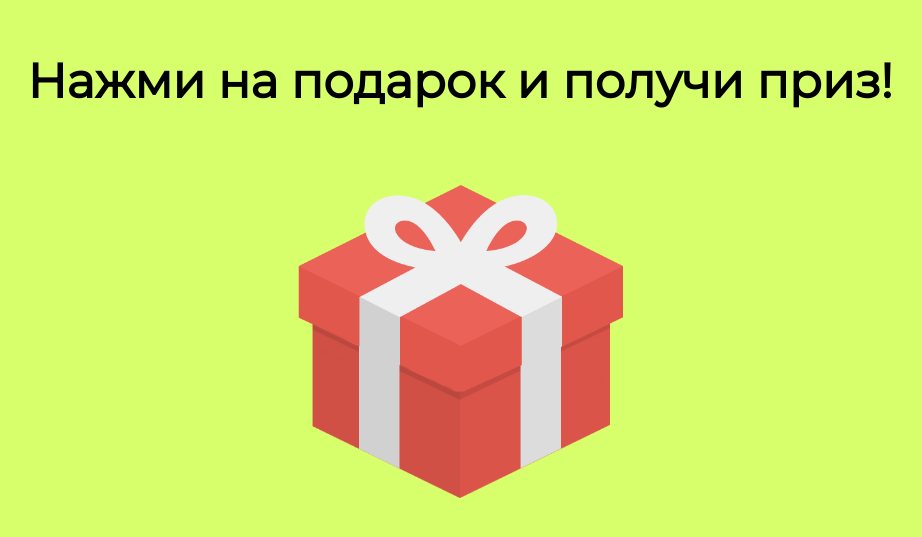
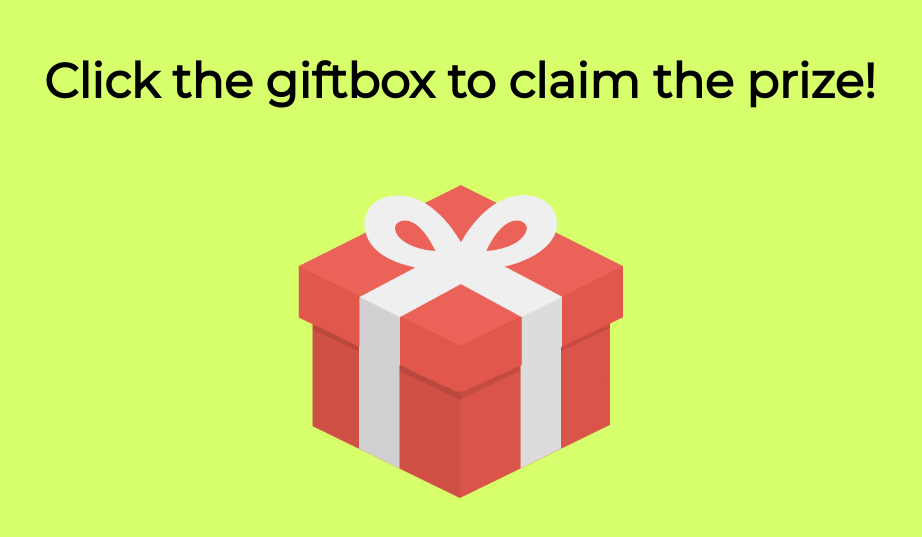
Before and after one commit to Dani1kazantsev/kodland-gift-M8L4-eng, a plain HTML site: page index.html in a window 1280 px wide. Shown: the part 129-666 px from the top of the page, without its empty margins (180-1102 px from the left). Drawn offline with Linux system fonts and the light colour scheme.

Commit message:
Update index.html

```diff
--- a/index.html
+++ b/index.html
@@ -5,10 +5,10 @@
     <meta http-equiv="X-UA-Compatible" content="IE=edge">
     <meta name="viewport" content="width=device-width, initial-scale=1.0">
     <link rel="stylesheet" href="style.css">
-    <title>Подарок от WeCode</title>
+    <title>Gift from WeCode</title>
 </head>
 <body>
-    <h1 class="title">Нажми на подарок и получи приз!</h1>
+    <h1 class="title">Click the giftbox to claim the prize!</h1>
     <div class="container">
         <img class="container__box box--up" src="img/gift_up.png" alt="" width="325" height="300">
         <img class="container__box" src="img/gift_down.png" alt="" width="300" height="300">
```
